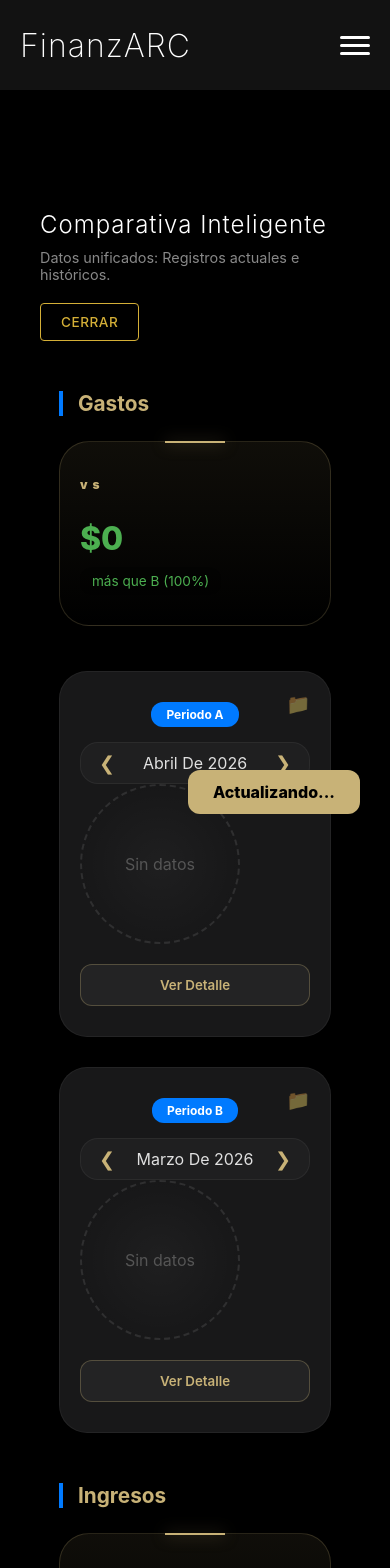
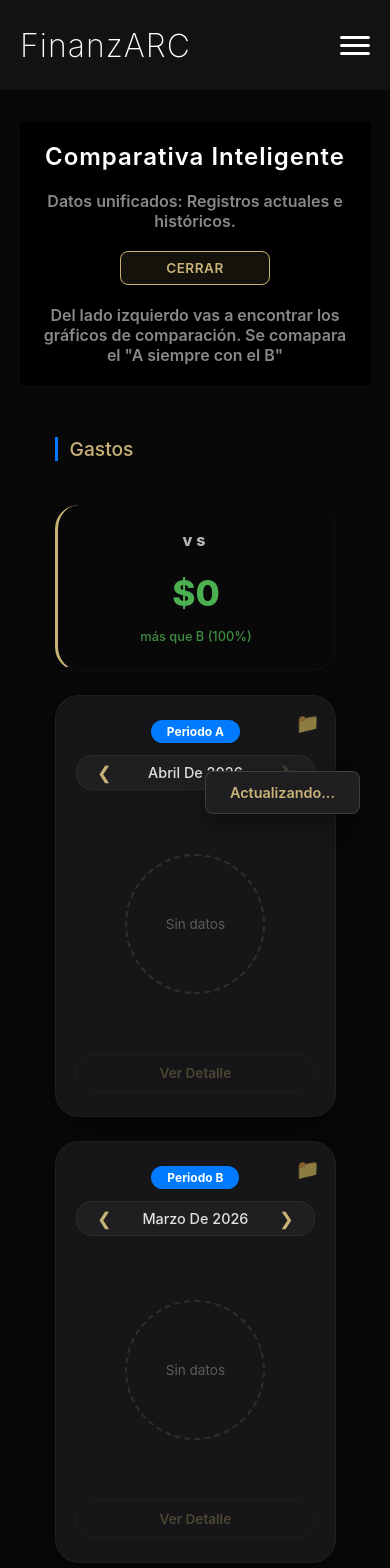
Before and after one commit to avil11/FinanzArc, a React (Vite) app: page /comparativa in a window 390 px wide. Shown: the top 1568 px of the page. Built offline with nearby package versions, Linux system fonts and the light colour scheme.

Commit message:
Diseño corregido en comparativa, responsivo realizado.

```diff
--- a/src/paginas/Principal/Comparativa/Comparativa.css
+++ b/src/paginas/Principal/Comparativa/Comparativa.css
@@ -1,92 +1,133 @@
-/* --- CONTENEDOR Y ESTRUCTURA --- */
-.comparativa-grid-layout {
-    padding: 30px 0;
-    animation: fadeIn 0.6s ease-out;
+/* ==========================================================================
+   VARIABLES GLOBALES
+   ========================================================================== */
+:root {
+    --carbon-black: #080808;
+    --steel-grey: #161618;
+    --steel-grey-light: #1f1f22;
+    --crisp-white: #ffffff;
+    --gold-accent: #c8b277;
+    --blue-accent: #007AFF;
+    --success-green: #4caf50;
+    --danger-red: #ff5252;
+
+    --border-radius-lg: 24px;
+    --border-radius-md: 16px;
+    --border-radius-sm: 8px;
+    --transition-fast: 0.2s cubic-bezier(0.4, 0, 0.2, 1);
 }
 
-@keyframes fadeIn {
-    from { opacity: 0; transform: translateY(15px); }
-    to { opacity: 1; transform: translateY(0); }
+/* ==========================================================================
+   ESTRUCTURA Y COMPONENTES GLOBALES
+   ========================================================================== */
+.contenedor-principal-general { background: var(--carbon-black); color: var(--crisp-white); min-height: 100vh; padding: 2rem 5%; }
+.comparativa-grid-layout { padding: 20px 0; animation: fadeIn 0.4s ease-out forwards; }
+@keyframes fadeIn { from { opacity: 0; transform: translateY(10px); } to { opacity: 1; transform: translateY(0); } }
+.seccion-comparativa-fila { margin-bottom: 3rem; }
+
+/* Encabezados y Botones Generales */
+.seccion-encabezado-general { display: flex; justify-content: space-between; align-items: flex-start; margin-bottom: 2rem; gap: 20px; }
+.titulo-principal-general { display: flex; flex-direction: column; gap: 10px; }
+.titulo-principal-general h2 { font-weight: 600; margin-bottom: 0.3rem; }
+.subtitulo-seccion { color: var(--gold-accent); font-size: 1.2rem; font-weight: 500; margin-bottom: 1.5rem; padding-left: 12px; border-left: 3px solid var(--blue-accent); display: flex; align-items: center; }
+
+.botonesComparativa { background: rgba(200, 178, 119, 0.1); color: var(--gold-accent); border: 1px solid var(--gold-accent); padding: 8px 24px; border-radius: var(--border-radius-sm); font-weight: 600; font-size: 0.85rem; transition: var(--transition-fast); }
+.botonesComparativa:hover { background: var(--gold-accent); color: var(--carbon-black); }
+
+.toast-loading { position: fixed; bottom: 30px; right: 30px; background: var(--steel-grey-light); color: var(--gold-accent); border: 1px solid rgba(200, 178, 119, 0.2); padding: 12px 24px; border-radius: var(--border-radius-sm); font-weight: 600; font-size: 0.9rem; z-index: 9999; box-shadow: 0 10px 20px rgba(0,0,0,0.3); }
+
+/* ==========================================================================
+   GRILLA Y TARJETAS
+   ========================================================================== */
+.fila-comparativa-master { display: grid; grid-template-columns: minmax(0, 1fr) 260px minmax(0, 1fr); gap: 1.5rem; align-items: stretch; }
+
+.tarjeta-general.grafico-ajustado { background: var(--steel-grey); border: 1px solid rgba(255, 255, 255, 0.04); border-radius: var(--border-radius-lg); padding: 24px 20px; position: relative; display: flex; flex-direction: column; transition: all var(--transition-fast); will-change: transform; }
+.tarjeta-general.grafico-ajustado:hover { transform: translateY(-4px); border-color: rgba(200, 178, 119, 0.15); }
+
+.tarjeta-balance-central { background: var(--carbon-black); border: 1px solid rgba(255, 255, 255, 0.04); border-top: 2px solid var(--gold-accent); border-radius: var(--border-radius-lg); padding: 30px 20px; display: flex; flex-direction: column; justify-content: center; align-items: center; text-align: center; }
+
+/* Contenidos de Tarjeta (Nav, Gráficos, Textos) */
+.encabezado-grafico-nav { display: flex; flex-direction: column; align-items: center; margin-bottom: 1.5rem; gap: 12px; }
+.badge-periodo { background: var(--blue-accent); color: var(--crisp-white); padding: 4px 16px; border-radius: 20px; font-size: 0.75rem; font-weight: 700; }
+.selector-mes-nav { display: flex; align-items: center; justify-content: space-between; background: var(--steel-grey-light); border: 1px solid rgba(255, 255, 255, 0.05); border-radius: var(--border-radius-md); padding: 6px 12px; width: 100%; max-width: 240px; box-sizing: border-box; }
+.selector-mes-nav span { color: #e0e0e0; font-size: 0.9rem; font-weight: 500; text-transform: capitalize; width: 140px; text-align: center; white-space: nowrap; overflow: hidden; text-overflow: ellipsis; display: inline-block; }
+.selector-mes-nav button { background: none; border: none; color: var(--gold-accent); font-size: 1.1rem; cursor: pointer; padding: 0 8px; transition: opacity var(--transition-fast); }
+.selector-mes-nav button:disabled { opacity: 0.2; cursor: default; }
+
+.contenedor-chart-relativo { width: 100%; height: 220px; display: flex; justify-content: center; align-items: center; }
+.circulo-vacio { width: 140px; height: 140px; border-radius: 50%; border: 2px dashed rgba(255,255,255,0.1); display: flex; justify-content: center; align-items: center; color: rgba(255,255,255,0.3); font-size: 0.85rem; }
+
+.icon-comparar { color: var(--crisp-white); font-weight: 800; font-size: 0.8rem; letter-spacing: 4px; margin-bottom: auto; opacity: 0.7; }
+.monto-balance { font-size: 2.2rem; font-weight: 800; margin: 15px 0 8px; width: 100%; overflow-wrap: break-word; line-height: 1.1; }
+.porcentaje-balance { font-size: 0.8rem; font-weight: 500; opacity: 0.8; }
+
+/* Utilidades de Color Agrupadas */
+.info-balance.tendencia-positiva .monto-balance, .info-balance.tendencia-positiva .porcentaje-balance, .texto-verde { color: var(--success-green); }
+.info-balance.tendencia-negativa .monto-balance, .info-balance.tendencia-negativa .porcentaje-balance, .texto-rojo { color: var(--danger-red); }
+.texto-verde, .texto-rojo { font-weight: 600; text-align: right; }
+
+/* Botones Internos de Tarjeta */
+.btn-ver-detalles { width: 100%; margin-top: 20px; padding: 10px; background: transparent; border: 1px solid rgba(255, 255, 255, 0.1); color: var(--gold-accent); border-radius: var(--border-radius-md); font-size: 0.85rem; font-weight: 600; cursor: pointer; transition: var(--transition-fast); }
+.btn-ver-detalles:hover:not(:disabled) { background: rgba(200, 178, 119, 0.05); border-color: rgba(200, 178, 119, 0.3); }
+.btn-ver-detalles:disabled { opacity: 0.3; cursor: default; }
+
+/* ==========================================================================
+   TOOLTIP ICONO CARPETA
+   ========================================================================== */
+.btn-archivar-icono { position: absolute; top: 15px; right: 15px; background: none; border: none; color: var(--gold-accent); cursor: pointer; font-size: 1.2rem; opacity: 0.5; z-index: 10; transition: var(--transition-fast); }
+.btn-archivar-icono:hover { opacity: 1; transform: scale(1.1); }
+
+/* Base compartida para globo y flecha */
+.btn-archivar-icono::before, .btn-archivar-icono::after { position: absolute; bottom: 130%; left: 50%; transform: translateX(-50%) translateY(8px); opacity: 0; visibility: hidden; pointer-events: none; transition: all var(--transition-fast); }
+
+/* Globo de texto */
+.btn-archivar-icono::after { content: "Queres archivar este mes?"; background: var(--carbon-black); color: var(--crisp-white); border: 1px solid rgba(200, 178, 119, 0.2); padding: 6px 12px; border-radius: var(--border-radius-sm); font-size: 0.75rem; font-weight: 500; white-space: nowrap; box-shadow: 0 5px 15px rgba(0, 0, 0, 0.5); z-index: 10; }
+
+/* Flecha */
+.btn-archivar-icono::before { content: ""; border: 6px solid transparent; border-top-color: var(--carbon-black); z-index: 11; }
+
+/* Animaciones hover */
+.btn-archivar-icono:hover::after { opacity: 1; visibility: visible; transform: translateX(-50%) translateY(0); }
+.btn-archivar-icono:hover::before { opacity: 1; visibility: visible; transform: translateX(-50%) translateY(6px); }
+
+/* ==========================================================================
+   MODAL
+   ========================================================================== */
+.modal-overlay { position: fixed; inset: 0; background: rgba(8, 8, 8, 0.85); backdrop-filter: blur(4px); display: flex; justify-content: center; align-items: center; z-index: 1000; animation: fadeIn 0.2s ease-out; }
+.modal-contenido { background: var(--steel-grey); width: 90%; max-width: 650px; max-height: 85vh; border-radius: var(--border-radius-lg); border: 1px solid rgba(255,255,255,0.08); display: flex; flex-direction: column; box-shadow: 0 25px 50px -12px rgba(0, 0, 0, 0.5); }
+.modal-header { padding: 20px 24px; border-bottom: 1px solid rgba(255,255,255,0.04); display: flex; justify-content: space-between; align-items: center; }
+.modal-header h3 { margin: 0; font-size: 1.1rem; color: var(--crisp-white); }
+.btn-cerrar { background: none; border: none; color: rgba(255,255,255,0.5); font-size: 1.8rem; cursor: pointer; transition: var(--transition-fast); }
+.btn-cerrar:hover { color: var(--crisp-white); }
+.modal-body { padding: 20px 24px; overflow-y: auto; }
+
+.tabla-detalle { width: 100%; border-collapse: collapse; text-align: left; }
+.tabla-detalle th { color: rgba(255,255,255,0.4); font-weight: 500; font-size: 0.85rem; padding-bottom: 12px; border-bottom: 1px solid rgba(255,255,255,0.04); }
+.tabla-detalle td { padding: 10px; border-bottom: 1px solid rgba(255,255,255,0.02); font-size: 0.9rem; color: #e0e0e0; }
+
+/* ==========================================================================
+   RESPONSIVE
+   ========================================================================== */
+@media (max-width: 1100px) {
+    .fila-comparativa-master { grid-template-columns: 1fr 1fr; gap: 2rem; }
+    .tarjeta-balance-central { grid-column: 1 / -1; order: -1; flex-direction: row; justify-content: space-around; padding: 20px 30px; min-height: auto; border-top: 1px solid rgba(255, 255, 255, 0.04); border-left: none; }
+    .icon-comparar, .monto-balance { margin: 0; }
+    .icon-comparar { font-size: 1rem; }
 }
 
-.fila-comparativa-master {
-    display: grid;
-    grid-template-columns: 1fr 260px 1fr;
-    align-items: center;
-    gap: 30px;
-    margin-bottom: 40px;
+@media (max-width: 670px) {
+   .fila-comparativa-master { grid-template-columns: 1fr; gap: 1.5rem;}
+    .tarjeta-balance-central { flex-direction: column; justify-content: center; border-top: none; border-left: 3px solid var(--gold-accent); padding: 25px 20px; }
+    .icon-comparar { margin-bottom: 12px; }
+    .monto-balance { margin: 12px 0; }
+    .tarjeta-general.grafico-ajustado, .tarjeta-balance-central { width: 100%; max-width: 100%; }
+
+    .comparativa-grid-layout {width: 80%;}
+    .seccion-comparativa-fila{ display: flex; flex-direction: column; gap: 20px; }
+    .seccion-comparativa-fila .subtitulo-seccion{width: 100%; }
+
+    .seccion-encabezado-general{ display: flex;flex-direction: column; align-items: flex-start;align-items: center; width: 100%;}
+     .seccion-encabezado-general a{ width: 150px; text-align: center;}
+     .seccion-encabezado-general p { text-align: center;}
+     .seccion-encabezado-general{text-align: center}
 }
-
-/* --- TARJETAS --- */
-.tarjeta-general.grafico-ajustado {
-    background: #181819;
-    border: 1px solid rgba(255, 255, 255, 0.05);
-    padding: 30px 20px;
-    border-radius: 28px;
-    box-shadow: 0 15px 35px rgba(0, 0, 0, 0.4);
-    transition: all 0.3s cubic-bezier(0.4, 0, 0.2, 1);
-    position: relative;
-    text-align: center;
-}
-
-.tarjeta-general.grafico-ajustado:hover {
-    transform: translateY(-8px);
-    border-color: rgba(0, 122, 255, 0.4);
-}
-
-/* --- BALANCE CENTRAL --- */
-.tarjeta-balance-central {
-    background: linear-gradient(180deg, rgba(200, 178, 119, 0.08) 0%, rgba(0, 0, 0, 0) 100%);
-    backdrop-filter: blur(12px);
-    padding: 35px 20px;
-    border-radius: 30px;
-    border: 1px solid rgba(200, 178, 119, 0.2);
-    min-height: 220px;
-    display: flex;
-    flex-direction: column;
-    justify-content: center;
-    position: relative;
-}
-
-.tarjeta-balance-central::after {
-    content: '';
-    position: absolute; top: -1px; left: 50%; transform: translateX(-50%);
-    width: 60px; height: 2px; background: #c8b277;
-    box-shadow: 0 0 15px rgba(200, 178, 119, 0.5);
-}
-
-.icon-comparar { color: #c8b277; letter-spacing: 5px; font-weight: 900; font-size: 0.75rem; margin-bottom: 15px; }
-.monto-balance { font-size: 2rem; font-weight: 800; margin: 12px 0; }
-.info-balance.tendencia-positiva { color: #4caf50; }
-.info-balance.tendencia-negativa { color: #ff5252; }
-.porcentaje-balance { font-size: 0.85rem; background: rgba(0, 0, 0, 0.3); padding: 6px 12px; border-radius: 12px; }
-
-/* --- NAVEGACIÓN --- */
-.badge-periodo { background: #007AFF; color: white; padding: 5px 15px; border-radius: 12px; font-size: 0.75rem; font-weight: 700; margin-bottom: 15px; display: inline-block; }
-.selector-mes-nav { display: flex; align-items: center; justify-content: center; gap: 15px; background: rgba(255, 255, 255, 0.03); padding: 8px 18px; border-radius: 18px; border: 1px solid rgba(255, 255, 255, 0.05); }
-.selector-mes-nav span { color: #e0e0e0; min-width: 130px; text-transform: capitalize; }
-.selector-mes-nav button { background: none; border: none; color: #c8b277; font-size: 1.2rem; cursor: pointer; }
-
-/* --- BOTONES --- */
-.btn-archivar-icono { position: absolute; top: 20px; right: 20px; background: none; border: none; cursor: pointer; font-size: 1.2rem; opacity: 0.4; transition: 0.3s; }
-.btn-archivar-icono:hover { opacity: 1; transform: scale(1.1); }
-.btn-ver-detalles { width: 100%; margin-top: 20px; padding: 12px; background: rgba(255, 255, 255, 0.05); border: 1px solid rgba(200, 178, 119, 0.3); color: #c8b277; border-radius: 12px; font-weight: 600; cursor: pointer; transition: 0.3s; }
-.btn-ver-detalles:hover:not(:disabled) { background: #c8b277; color: #000; }
-
-/* --- MODAL --- */
-.modal-overlay { position: fixed; top: 0; left: 0; width: 100%; height: 100%; background: rgba(0,0,0,0.8); backdrop-filter: blur(8px); display: flex; justify-content: center; align-items: center; z-index: 10000; }
-.modal-contenido { background: #1a1a1b; width: 90%; max-width: 600px; max-height: 80vh; border-radius: 28px; border: 1px solid rgba(255,255,255,0.1); overflow: hidden; display: flex; flex-direction: column; }
-.modal-header { padding: 20px; border-bottom: 1px solid rgba(255,255,255,0.05); display: flex; justify-content: space-between; align-items: center; }
-.modal-body { padding: 20px; overflow-y: auto; }
-.tabla-detalle { width: 100%; border-collapse: collapse; }
-.tabla-detalle td { padding: 12px 0; border-bottom: 1px solid rgba(255,255,255,0.03); font-size: 0.9rem; }
-.texto-rojo { color: #ff5252; font-weight: bold; }
-.texto-verde { color: #4caf50; font-weight: bold; }
-.btn-cerrar { background: none; border: none; color: #fff; font-size: 1.5rem; cursor: pointer; }
-
-/* --- ESTADOS VACÍOS --- */
-.circulo-vacio { width: 160px; height: 160px; border-radius: 50%; border: 2px dashed rgba(255,255,255,0.1); display: flex; justify-content: center; align-items: center; color: #555; background: radial-gradient(circle, rgba(255,255,255,0.03) 0%, transparent 75%); }
-.subtitulo-seccion { color: #c8b277; font-size: 1.3rem; margin-bottom: 25px; padding-left: 15px; border-left: 4px solid #007AFF; }
-.toast-loading { position: fixed; bottom: 30px; right: 30px; background: #c8b277; color: #000; padding: 12px 25px; border-radius: 12px; font-weight: 800; z-index: 9999; }
-
-@media (max-width: 1000px) { .fila-comparativa-master { grid-template-columns: 1fr; } .tarjeta-balance-central { order: -1; min-height: auto; margin-bottom: 15px; } }
--- a/src/paginas/Principal/Comparativa/Comparativa.jsx
+++ b/src/paginas/Principal/Comparativa/Comparativa.jsx
@@ -196,9 +196,10 @@ const Comparativa = () => {
              <div className="seccion-encabezado-general">
                 <div className="titulo-principal-general">
                     <h2>Comparativa Inteligente</h2>
-                    <p style={{ color: "#888" }}>Datos unificados: Registros actuales e históricos.</p>
+                    <p style={{ color: "#888", fontWeight: "600", fontSize: "1rem" }}>Datos unificados: Registros actuales e históricos.</p>
                 </div>
                 <Link to="/home" className="botonesComparativa" style={{textDecoration: 'none'}}>Cerrar</Link>
+                <p style={{ color: "#888", fontWeight: "600", fontSize: "1rem" }}>Del lado izquierdo vas a encontrar los gráficos de comparación. Se comapara el "A siempre con el B"</p>
             </div>
 
             <div className="comparativa-grid-layout">
```
